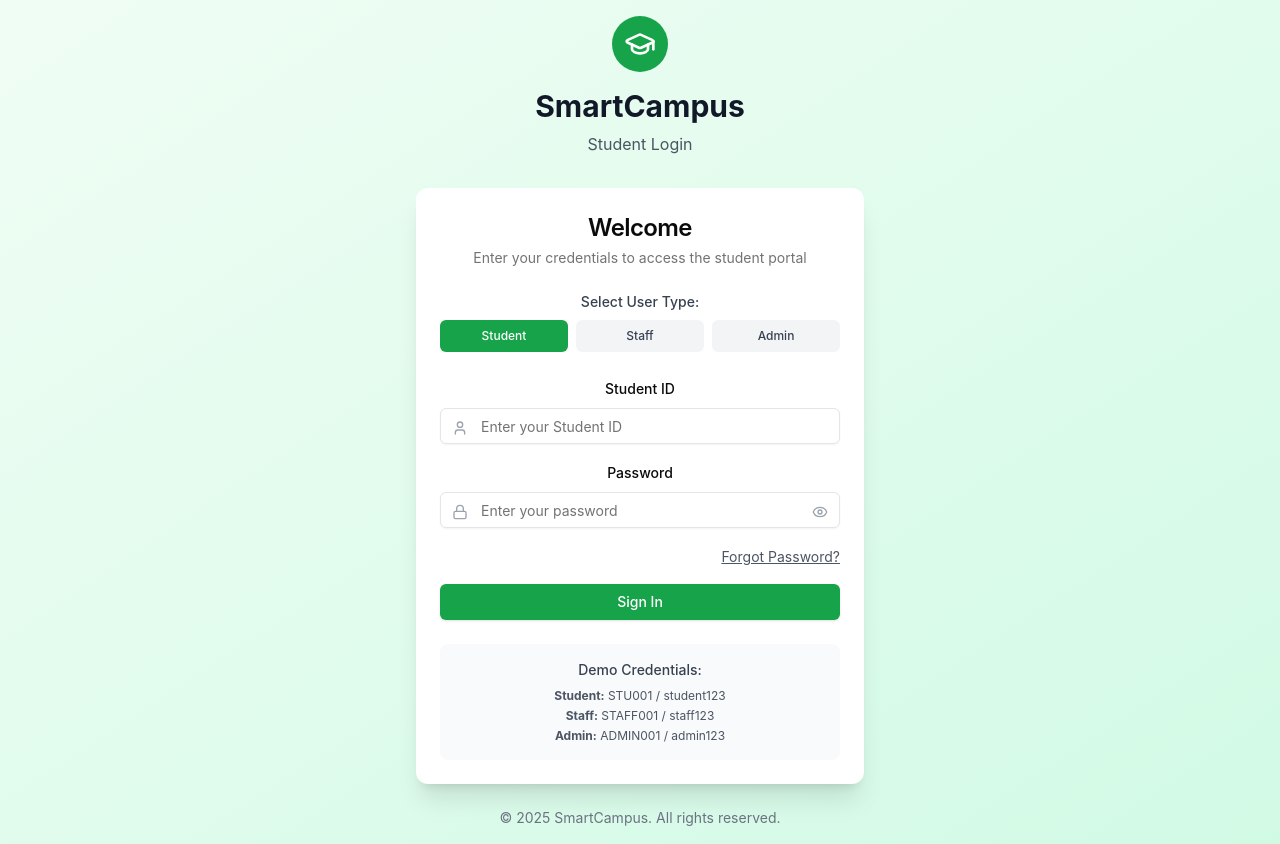
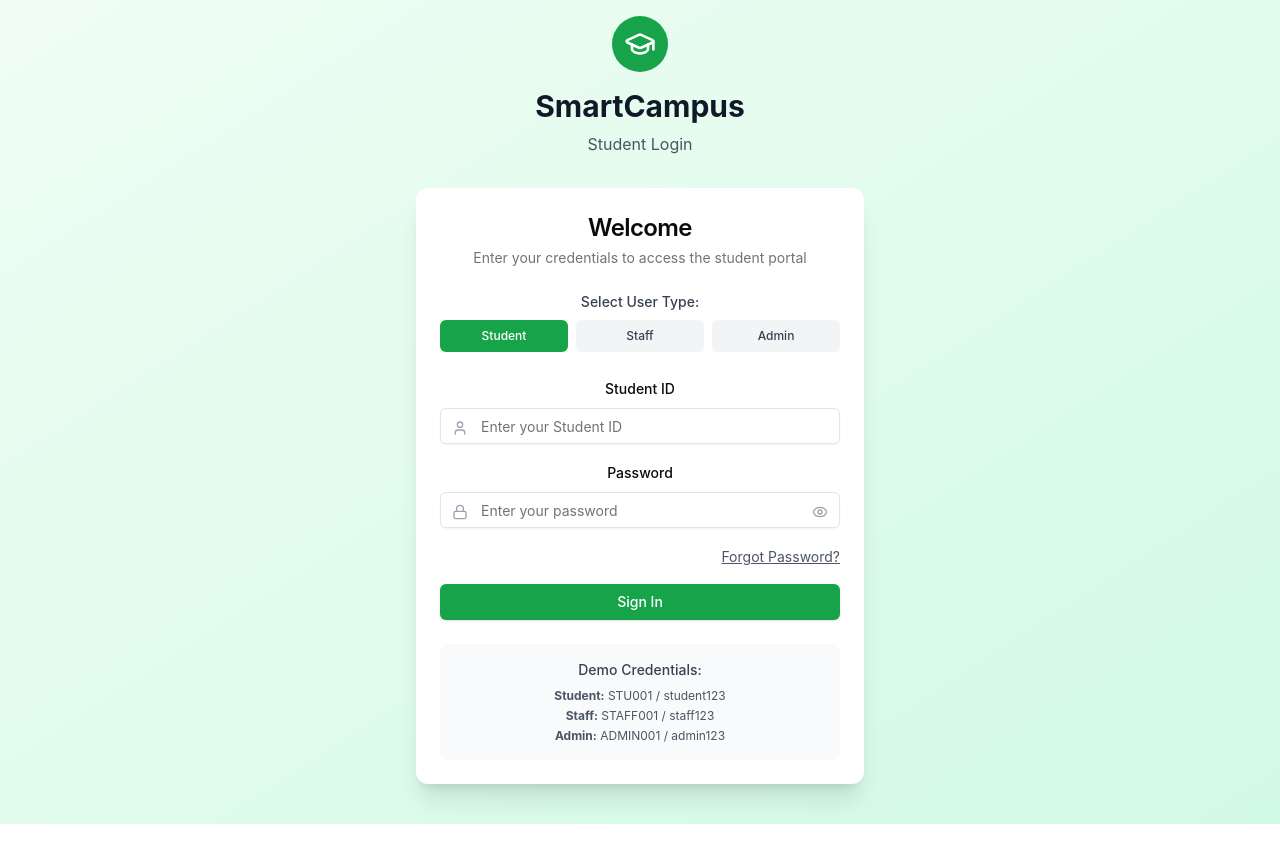
Before and after one commit to akashakash05777-cpu/Smart-Campus-ERP, a React (Create React App) app: page / in a window 1280 px wide. Built offline with nearby package versions, Linux system fonts and the light colour scheme.

Commit message:
Update UnifiedLogin.js

```diff
--- a/src/components/UnifiedLogin.js
+++ b/src/components/UnifiedLogin.js
@@ -371,7 +371,7 @@ const UnifiedLogin = () => {
 
         {/* Footer */}
         <div className="text-center mt-6 text-sm text-gray-500">
-          <p>© 2025 SmartCampus. All rights reserved.</p>
+
         </div>
       </div>
     </div>
```
